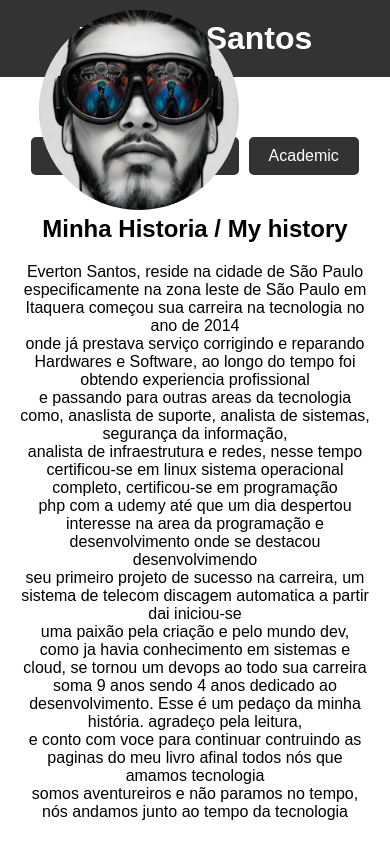
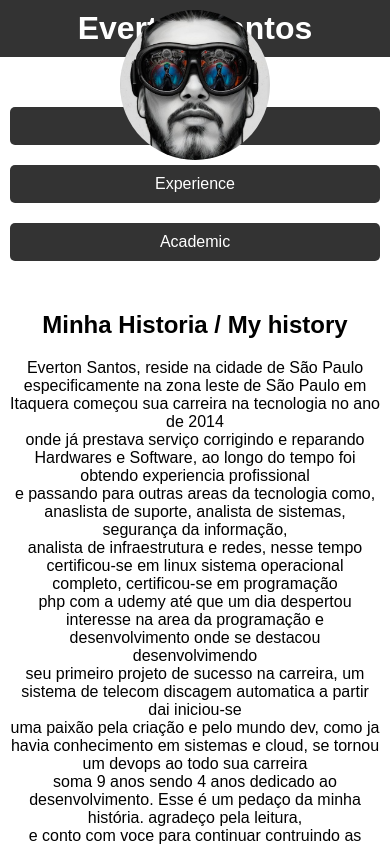
Before and after one commit to everybecch/my-profile, a React (Create React App) app: page / in a window 390 px wide. Shown: the top 844 px of the page. Built offline with nearby package versions, Linux system fonts and the light colour scheme.

Commit message:
Feat: correção layout | #002

```diff
--- a/src/App.css
+++ b/src/App.css
@@ -88,3 +88,32 @@ li {
   flex-direction: column;
   align-items: center;
 }
+
+/* Responsivo para dispositivos móveis */
+
+@media (max-width: 600px) {
+  .profile-picture {
+    width: 150px;
+    height: 150px;
+    top: 10px;
+    left: 0;
+    right: 0;
+    margin: 0 auto;
+  }
+
+  .App-header {
+    padding: 10px;
+  }
+
+  main {
+    padding: 10px;
+  }
+
+  .menu-options {
+    flex-direction: column;
+  }
+
+  .menu-options button {
+    margin-bottom: 10px;
+  }
+}
```
